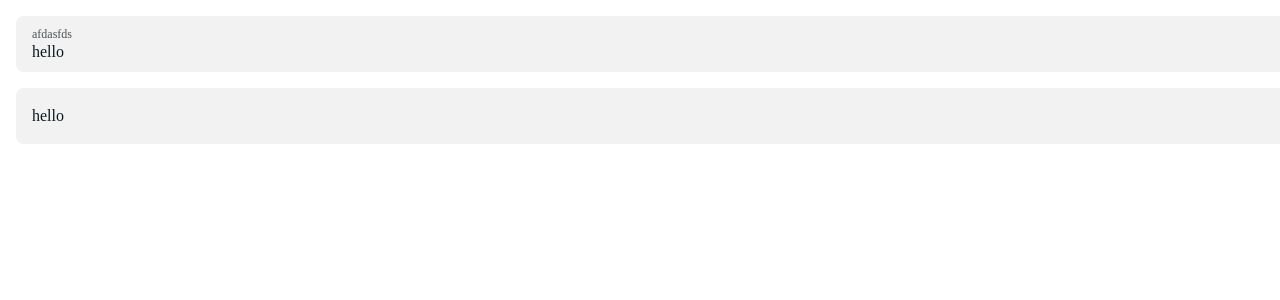
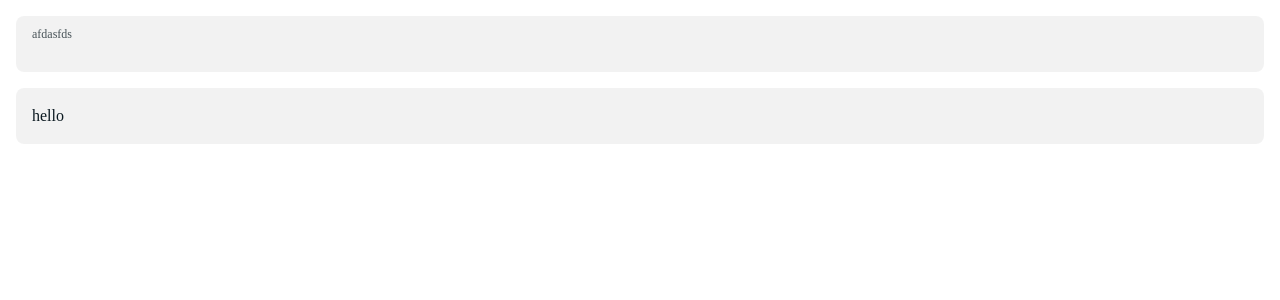
Before and after one commit to codersforcauses/penni, a Next.js app in the folder client/: page /test in a window 1280 px wide. Shown: the top 300 px of the page. Built offline with nearby package versions, Linux system fonts and the light colour scheme.

Commit message:
can input text, added overflow

```diff
--- a/client/src/components/field.tsx
+++ b/client/src/components/field.tsx
@@ -3,11 +3,11 @@ import { useState } from "react";
 // Using tailwind 'jit" so can't use string concatenation
 // TODO: For bg-black bg-opacity-5 no colour is defined in Figma, change this possibly?
 const inputStyleNoLabel =
-  "m-4 flex h-14 w-full flex-col rounded-penni-border bg-black bg-opacity-5 py-4 pl-4 pr-3";
+  "m-4 flex h-14 w-auto flex-col rounded-penni-border bg-black bg-opacity-5 py-4 pl-4 pr-3";
 const inputStyleWithLabel =
-  "m-4 flex h-14 w-full flex-col rounded-penni-border bg-black bg-opacity-5 px-4 pb-2 pt-3";
+  "m-4 flex h-14 w-auto flex-col rounded-penni-border bg-black bg-opacity-5 px-4 pb-2 pt-3";
 const inputValueStyle =
-  "h-full w-full bg-transparent text-base font-normal leading-5 text-penni-text-regular-light-mode";
+  "h-full w-full bg-transparent text-base font-normal leading-5 text-penni-text-regular-light-mode focus:outline-none overflow-hidden resize-none";
 const uniqueId = () => `${Date.now()}-${Math.random()}`;
 
 interface InputProp {
@@ -28,12 +28,7 @@ function InputLabel({ label, id }: { label: string; id: string }) {
   );
 }
 
-export function SingleLineInput({
-  value,
-  onChange,
-  label,
-  defaultValue = "Enter here",
-}: InputProp) {
+export function SingleLineInput({ value, onChange, label }: InputProp) {
   const [id] = useState(uniqueId());
   return (
     <>
--- a/client/src/pages/test.tsx
+++ b/client/src/pages/test.tsx
@@ -1,9 +1,19 @@
+import { SERVFAIL } from "dns";
+import { useState } from "react";
+
 import { SingleLineInput } from "@/components/field";
 
 export default function Test() {
+  const [val, setVal] = useState("");
   return (
     <>
-      <SingleLineInput value="hello" onChange={() => {}} label="afdasfds" />
+      <SingleLineInput
+        value={val}
+        onChange={(e) => {
+          setVal(e.target.value);
+        }}
+        label="afdasfds"
+      />
       <SingleLineInput value="hello" onChange={() => {}} />
     </>
   );
```
